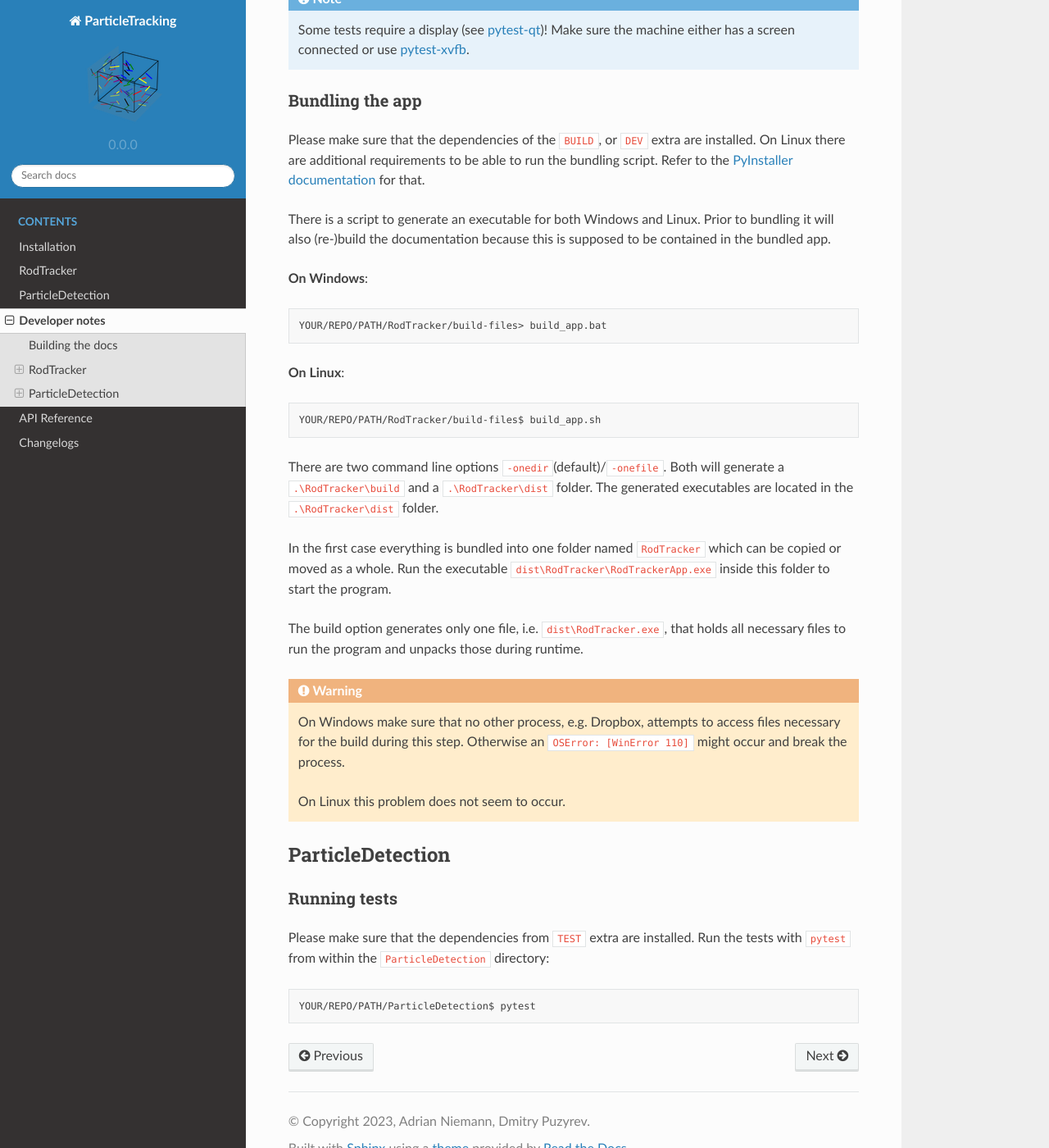
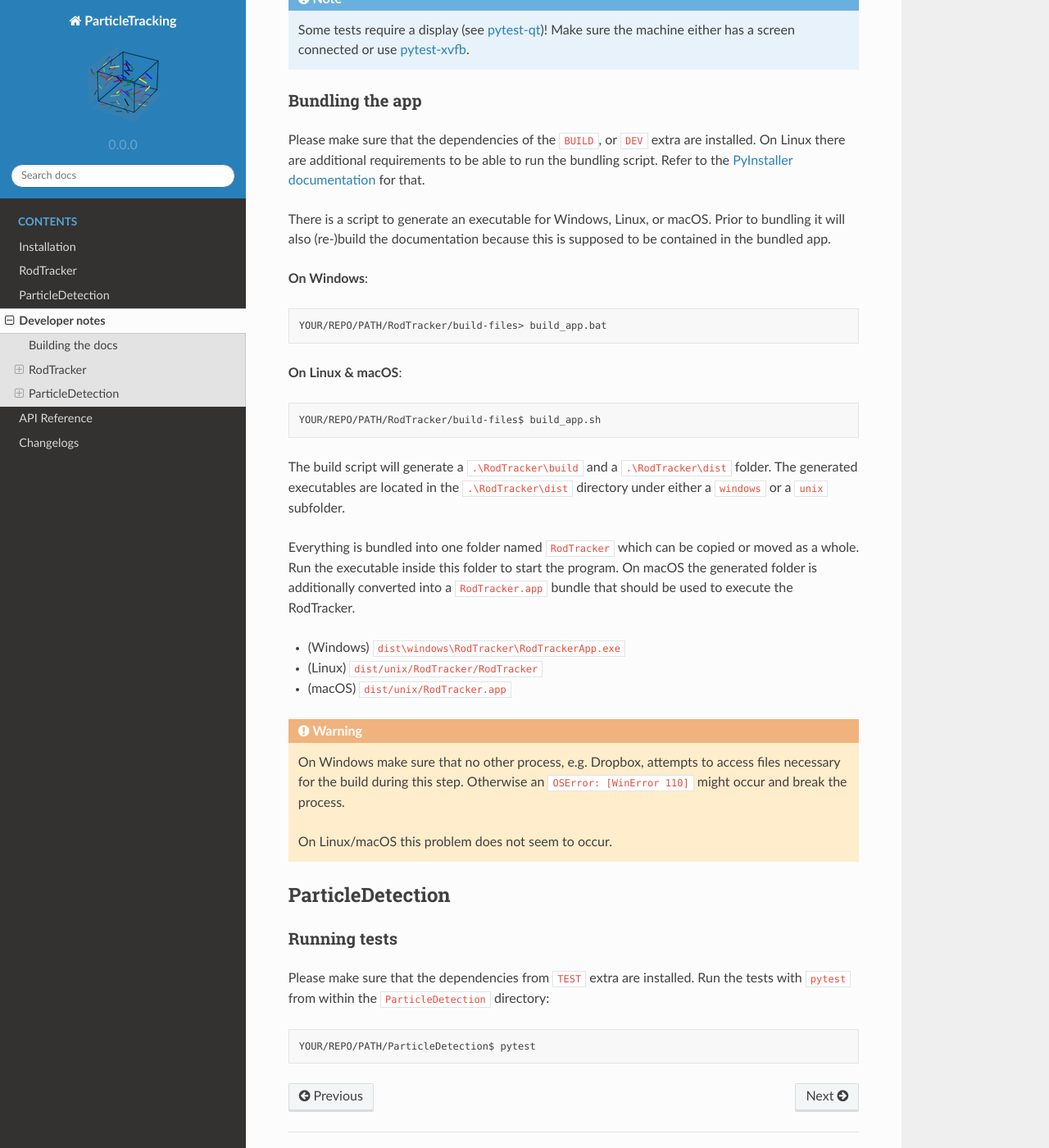
Before and after one commit to ANP-Granular/ParticleTracking, a Sphinx documentation site: the page built from docs/source/developer_notes.md, in a window 1280 px wide and 1400 px high, scrolled down 1536 px. Shown: the whole window at 82% size. Built offline with Sphinx 7.4.7 and the Read the Docs theme 2.0.0, drawn with Linux system fonts in a browser that asks for light colours; the version number is read from the project's files by our own code.

Commit message:
Remove support for 'onefile' bundling

````diff
--- a/docs/source/developer_notes.md
+++ b/docs/source/developer_notes.md
@@ -56,33 +56,31 @@ Some tests require a display (see [pytest-qt](https://pytest-qt.readthedocs.io/e
 
 Please make sure that the dependencies of the `BUILD`, or `DEV` extra are installed. On Linux there are additional requirements to be able to run the bundling script. Refer to the [PyInstaller documentation](https://pyinstaller.org/en/stable/requirements.html#gnu-linux) for that.
 
-There is a script to generate an executable for both Windows and Linux. Prior to bundling it will also (re-)build the documentation because this is supposed to be contained in the bundled app.
+There is a script to generate an executable for Windows, Linux, or macOS. Prior to bundling it will also (re-)build the documentation because this is supposed to be contained in the bundled app.
 
 **On Windows**:
 ```shell
 YOUR/REPO/PATH/RodTracker/build-files> build_app.bat
 ```
-**On Linux**:
+**On Linux & macOS**:
 ```shell
 YOUR/REPO/PATH/RodTracker/build-files$ build_app.sh
 ```
 
-There are two command line options `-onedir`(default)/`-onefile`.
-Both will generate a `.\RodTracker\build` and a `.\RodTracker\dist` folder.
-The generated executables are located in the `.\RodTracker\dist` folder.
+The build script will generate a `.\RodTracker\build` and a `.\RodTracker\dist` folder.
+The generated executables are located in the `.\RodTracker\dist` directory under either a `windows` or a `unix` subfolder.
 
-In the first case everything is bundled into one folder named `RodTracker`
-which can be copied or moved as a whole. Run the executable
-`dist\RodTracker\RodTrackerApp.exe` inside this folder to start the program.
-
-The build option generates only one file, i.e.
-`dist\RodTracker.exe`, that holds all necessary files to run the program
-and unpacks those during runtime.
+Everything is bundled into one folder named `RodTracker`
+which can be copied or moved as a whole. Run the executable inside this folder to start the program.
+On macOS the generated folder is additionally converted into a `RodTracker.app` bundle that should be used to execute the RodTracker.
+- (Windows) `dist\windows\RodTracker\RodTrackerApp.exe`
+- (Linux) `dist/unix/RodTracker/RodTracker`
+- (macOS) `dist/unix/RodTracker.app`
 
 ```{warning}
 On Windows make sure that no other process, e.g. Dropbox, attempts to access files necessary for the build during this step. Otherwise an `OSError: [WinError 110]` might occur and break the process.
 
-On Linux this problem does not seem to occur.
+On Linux/macOS this problem does not seem to occur.
 ```
 
 ## ParticleDetection
````
Also changed, not shown: 3 other files.
